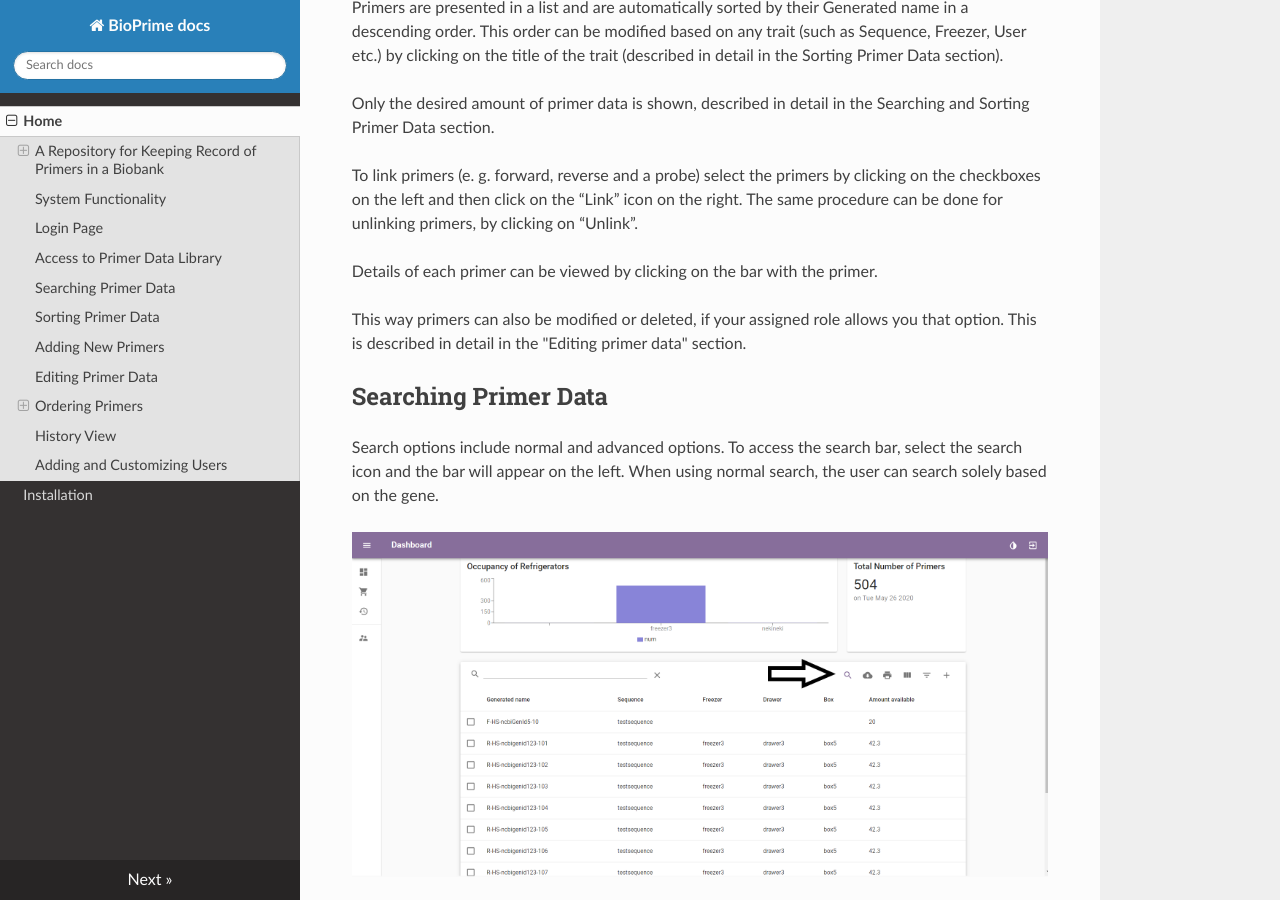
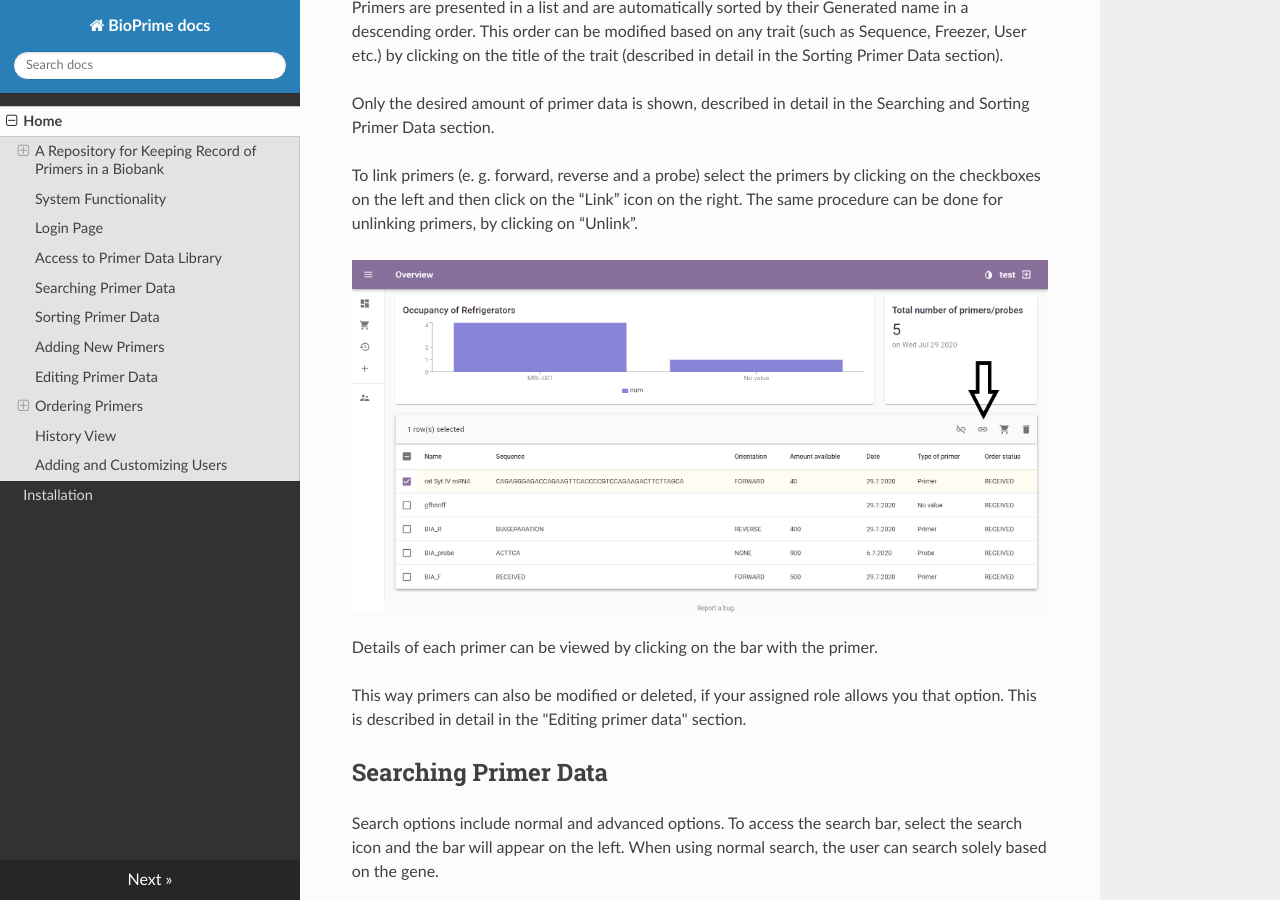
Before and after one commit to Bio-Prime/documentation, an MkDocs documentation site: the page built from docs/index.md, in a window 1280 px wide and 900 px high, scrolled down 5448 px. Built offline with MkDocs 1.6.1, drawn with Linux system fonts in a browser that asks for light colours; nearby versions of some CDN libraries; old or Windows-style settings are respelled for this version of MkDocs.

Commit message:
posodobila skico

```diff
--- a/docs/index.md
+++ b/docs/index.md
@@ -104,7 +104,7 @@ Only the desired amount of primer data is shown, described in detail in the Sear
 
 To link primers (e. g. forward, reverse and a probe) select the primers by clicking on the checkboxes on the left and then click on the “Link” icon on the right. The same procedure can be done for unlinking primers, by clicking on “Unlink”.
 
-
+![link1](./link1.png)
 
 Details of each primer can be viewed by clicking on the bar with the primer.
 
```
